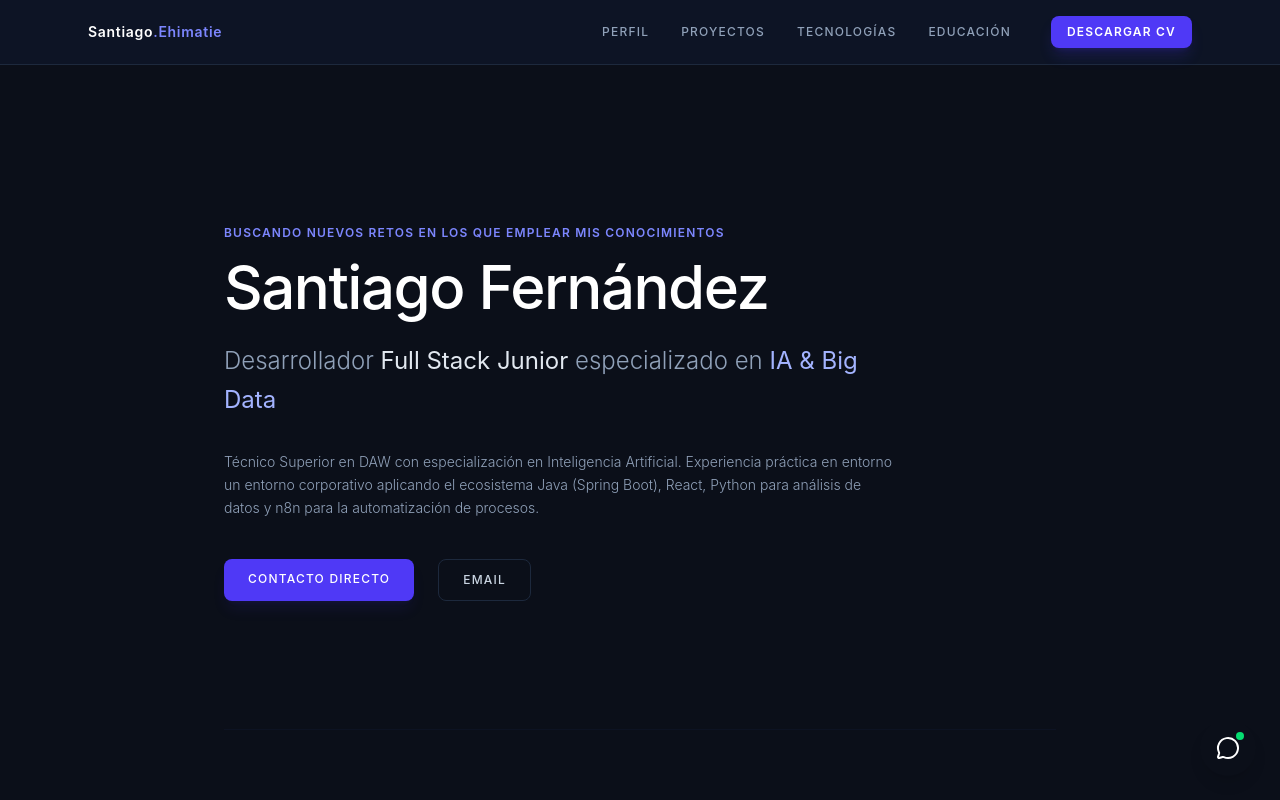
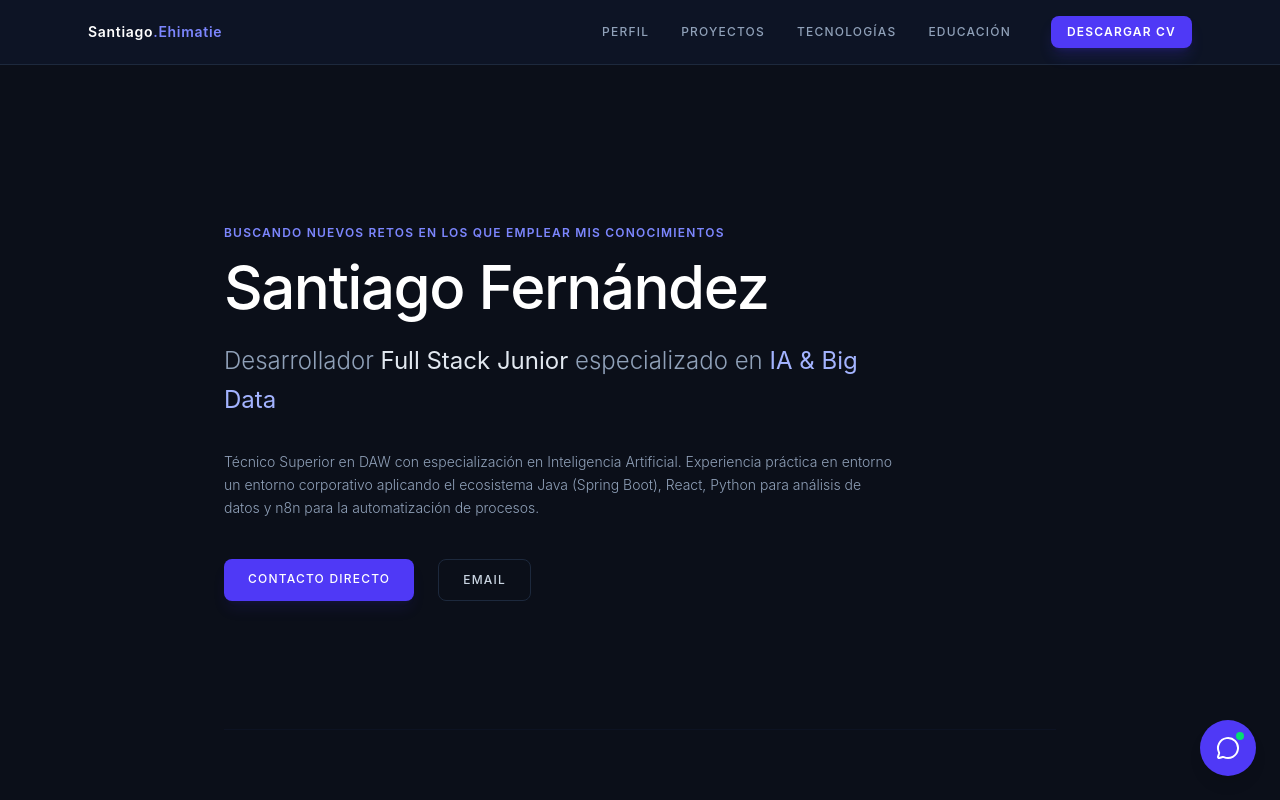
Before and after one commit to sferehi18/portfolio-santiago, a React (Vite) app in the folder santiago-portfolio/: page / in a window 1280 px wide. Shown: the top 800 px of the page. Built offline with nearby package versions, Linux system fonts and the light colour scheme.

Commit message:
Arreglo estilos

```diff
--- a/santiago-portfolio/src/index.css
+++ b/santiago-portfolio/src/index.css
@@ -1,6 +1,22 @@
 @import "tailwindcss";
 html {
   scroll-behavior: smooth;
+}
+
+@theme {
+  /* Colores de marca centralizados */
+  --color-brand-primary: var(--color-indigo-600);
+  --color-brand-hover: var(--color-indigo-700);
+  --color-brand-focus: var(--color-indigo-500);
+
+  /* Fondos principales del sitio */
+  --color-site-bg: var(--color-slate-900);
+  --color-site-text: var(--color-white);
+
+  /* Componentes del Chat */
+  --color-chat-bg: var(--color-white);
+  --color-chat-text: var(--color-gray-800);
+  --color-chat-border: var(--color-gray-100);
 }
 
 .reveal {
```
